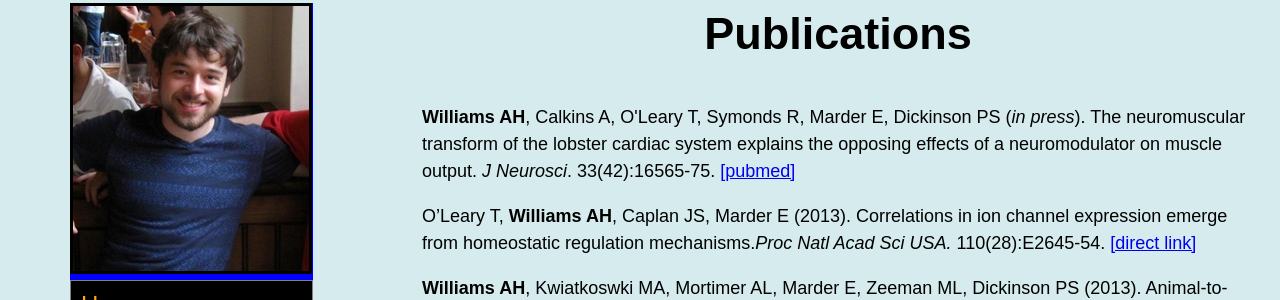
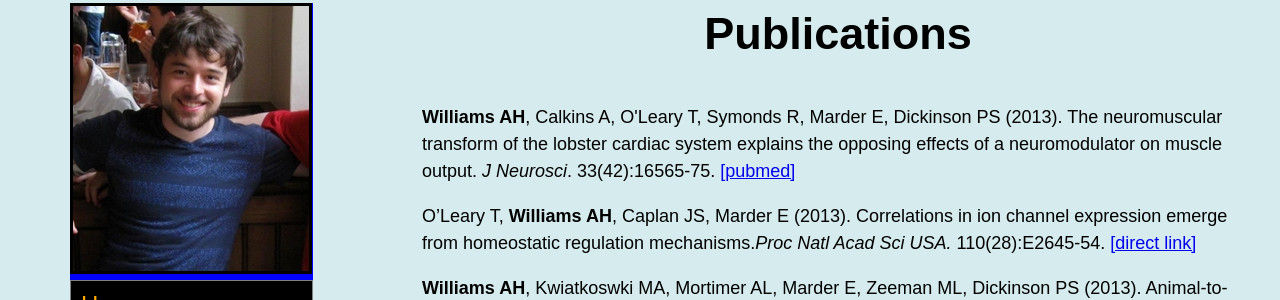
Before and after one commit to ahwillia/ahwillia.github.com, a Jekyll site: the page built from pubs/index.html, in a window 1280 px wide. Shown: the part 208-508 px from the top of the page. Built offline with Jekyll 4.4.1, drawn with Linux system fonts in a browser that asks for light colours.

Commit message:
switched from in press to 2013

```diff
--- a/pubs/index.html
+++ b/pubs/index.html
@@ -7,7 +7,7 @@
   <div>
 	<div id="pagetitle"> Publications </div>
 	<ul id="bodyul">
-		<li id="bodyli"> <b>Williams AH</b>, Calkins A, O'Leary T, Symonds R, Marder E, Dickinson PS (<i>in press</i>). The neuromuscular transform of the lobster cardiac system explains the opposing effects of a neuromodulator on muscle output. <i>J Neurosci</i>. 33(42):16565-75. <a id="textlink" href="http://www.ncbi.nlm.nih.gov/pubmed/24133260" target="_blank">[pubmed]</a></li>
+		<li id="bodyli"> <b>Williams AH</b>, Calkins A, O'Leary T, Symonds R, Marder E, Dickinson PS (2013). The neuromuscular transform of the lobster cardiac system explains the opposing effects of a neuromodulator on muscle output. <i>J Neurosci</i>. 33(42):16565-75. <a id="textlink" href="http://www.ncbi.nlm.nih.gov/pubmed/24133260" target="_blank">[pubmed]</a></li>
 		<li id="bodyli"> O’Leary T, <b>Williams AH</b>, Caplan JS, Marder E (2013). Correlations in ion channel expression emerge from homeostatic regulation mechanisms.<i>Proc Natl Acad Sci USA.</i> 110(28):E2645-54. <a id="textlink" href="http://www.pnas.org/content/110/28/E2645.long" target="_blank">[direct link]</a> </li>
 		<li id="bodyli"> <b>Williams AH</b>, Kwiatkoswki MA, Mortimer AL, Marder E, Zeeman ML, Dickinson PS (2013). Animal-to-animal variability in the phasing of the crustacean cardiac motor pattern: an experimental and computational analysis. <i>J Neurophysiol.</i> 109: 2451-65. <a id="textlink" href="http://www.ncbi.nlm.nih.gov/pubmed/23446690" target="_blank">[pubmed]</a> </li>
 		<li id="bodyli"> <b>Williams AH</b>, O’Leary T, Marder E (2013). Homeostatic Regulation of Neuronal Excitability. <i>Scholarpedia</i>, 8(1):1656. <a id="textlink" href="http://www.scholarpedia.org/article/Homeostatic_Regulation_of_Neuronal_Excitability" target="_blank">[direct link]</a>  </li>
```
